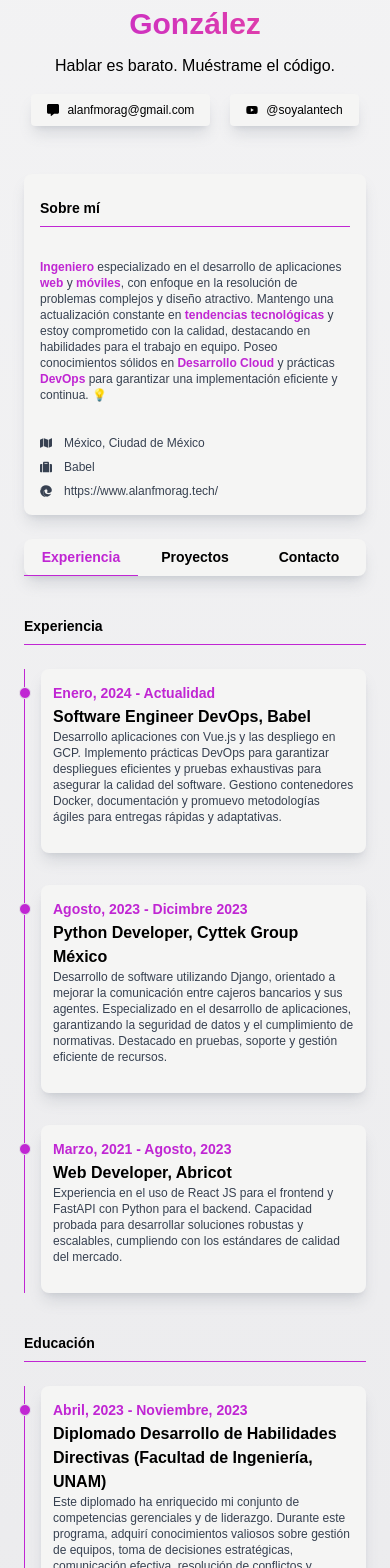
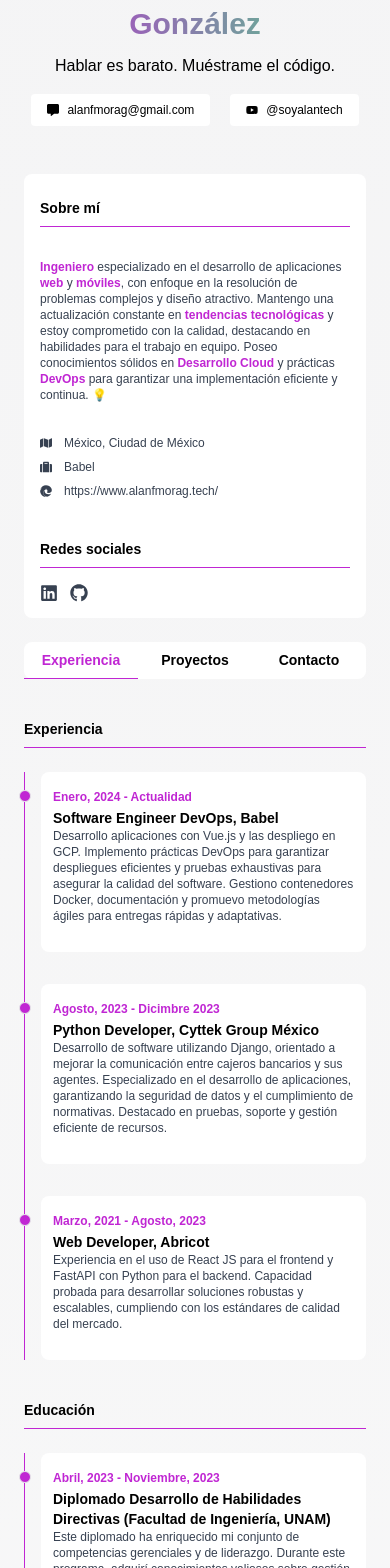
Before and after one commit to alanmgg/Devfolio-React, a React (Vite) app: page / in a window 390 px wide. Shown: the part 432-2000 px from the top of the page. Built offline with nearby package versions, Linux system fonts and the light colour scheme.

Commit message:
:ballot_box_with_check: Contact completed

```diff
--- a/src/App.jsx
+++ b/src/App.jsx
@@ -5,6 +5,7 @@ import CardInfo from "./components/CardInfo";
 import ButtonSelect from "./components/ButtonSelect";
 import Experience from "./views/Experience";
 import BentoGridProjects from "./components/BentoGridProjects";
+import Contact from "./components/Contact";
 import Footer from "./components/Footer";
 
 function App() {
@@ -16,7 +17,7 @@ function App() {
 
   return (
     <>
-      <div className="w-full h-full bg-gradient-to-t from-zinc-200 dark:from-gray-800 to-zinc-100 dark:to-gray-900">
+      <div className="w-full h-full bg-gradient-to-t from-zinc-50 dark:from-gray-800 to-zinc-100 dark:to-gray-900">
         <div className="flex flex-col font-open-sans">
           <ButtonTheme />
 
@@ -34,6 +35,7 @@ function App() {
 
               {viewTab === "experience" ? <Experience /> : null}
               {viewTab === "projects" ? <BentoGridProjects /> : null}
+              {viewTab === "contact" ? <Contact /> : null}
             </div>
           </div>
 
--- a/src/components/BentoGridProjects.jsx
+++ b/src/components/BentoGridProjects.jsx
@@ -21,7 +21,7 @@ function BentoGridProjects() {
                 className="break-inside-avoid-column mb-5 xl:mb-5 cursor-pointer transform transition duration-100 hover:scale-105"
                 key={item.name}
               >
-                <div className="bg-stone-100 dark:bg-gray-900 rounded-lg shadow-lg shadow-gray-500/20 dark:shadow-gray-200/20">
+                <div className="bg-white dark:bg-gray-900 rounded-lg">
                   <LazyLoadImage
                     src={"/projects/" + item.image}
                     alt={item.name}
--- a/src/components/ButtonInfo.jsx
+++ b/src/components/ButtonInfo.jsx
@@ -6,7 +6,7 @@ function ButtonInfo() {
     <>
       <div className="flex flex-row lg:text-center">
         <a
-          className="mt-4 py-2 px-4 transform transition duration-100 hover:scale-105 shadow-lg shadow-gray-500/20 dark:shadow-gray-200/20 bg-stone-100 hover:bg-stone-200 dark:bg-gray-900 dark:hover:bg-gray-800 dark:text-white flex flex-row items-center rounded cursor-pointer"
+          className="mt-4 py-2 px-4 transform transition duration-100 hover:scale-105 bg-white hover:bg-fuchsia-100 dark:bg-gray-900 dark:hover:bg-gray-800 dark:text-white flex flex-row items-center rounded cursor-pointer"
           href="mailto:alanfmorag@gmail.com"
         >
           <FaCommentAlt className="mr-2 text-xs" />{" "}
@@ -14,7 +14,7 @@ function ButtonInfo() {
         </a>
 
         <a
-          className="mt-4 ml-5 py-2 px-4 transform transition duration-100 hover:scale-105 shadow-lg shadow-gray-500/20 dark:shadow-gray-200/20 bg-stone-100 hover:bg-stone-200 dark:bg-gray-900 dark:hover:bg-gray-800 dark:text-white flex flex-row items-center rounded cursor-pointer"
+          className="mt-4 ml-5 py-2 px-4 transform transition duration-100 hover:scale-105 bg-white hover:bg-fuchsia-100 dark:bg-gray-900 dark:hover:bg-gray-800 dark:text-white flex flex-row items-center rounded cursor-pointer"
           href="https://www.youtube.com/@soyalantech"
         >
           <FaYoutube className="mr-2 text-xs" />{" "}
--- a/src/components/ButtonSelect.jsx
+++ b/src/components/ButtonSelect.jsx
@@ -17,15 +17,15 @@ function ButtonSelect({ onSelectViewTab }) {
 
   return (
     <>
-      <div class="bg-stone-100 rounded-lg shadow-lg shadow-gray-500/20 dark:shadow-gray-200/20 dark:bg-gray-900">
+      <div class="bg-white rounded-lg dark:bg-gray-900">
         <div className="flex flex-row">
           {tabs !== null
             ? tabs.map((item) => (
                 <div
                   className={
                     item.field === selected
-                      ? "w-1/3 text-center hover:bg-stone-200 dark:hover:bg-gray-800 cursor-pointer border-b border-fuchsia-600 dark:border-lime-400"
-                      : "w-1/3 text-center hover:bg-stone-200 dark:hover:bg-gray-800 cursor-pointer"
+                      ? "w-1/3 text-center hover:bg-fuchsia-100 dark:hover:bg-gray-800 cursor-pointer border-b border-fuchsia-600 dark:border-lime-400"
+                      : "w-1/3 text-center hover:bg-fuchsia-100 dark:hover:bg-gray-800 cursor-pointer"
                   }
                   onClick={() => setSelected(item.field)}
                 >
--- a/src/components/CardInfo.jsx
+++ b/src/components/CardInfo.jsx
@@ -1,12 +1,18 @@
 import React from "react";
-import { FaMap, FaSuitcase, FaEdge } from "react-icons/fa";
+import {
+  FaMap,
+  FaSuitcase,
+  FaEdge,
+  FaLinkedin,
+  FaGithub
+} from "react-icons/fa";
 import SpanColor from "./SpanColor";
 
 function CardInfo() {
   return (
     <>
       <div className="font-open-sans flex xl:flex-col items-center">
-        <div className="p-4 bg-stone-100 rounded-lg shadow-lg shadow-gray-500/20 dark:shadow-gray-200/20 dark:bg-gray-900">
+        <div className="p-4 bg-white rounded-lg dark:bg-gray-900">
           <h5 className="font-bold text-lg sm:text-sm dark:text-white border-b border-fuchsia-600 dark:border-lime-400 py-2">
             Sobre mí
           </h5>
@@ -54,6 +60,20 @@ function CardInfo() {
               </a>
             </div>
           </div>
+
+          <h5 className="font-bold text-lg sm:text-sm dark:text-white border-b border-fuchsia-600 dark:border-lime-400 py-2 mt-8">
+            Redes sociales
+          </h5>
+
+          <div className="flex flex-row mt-4">
+            <a href="https://www.linkedin.com/in/alanmgg/" className="mr-3">
+              <FaLinkedin className="text-2xl sm:text-lg text-gray-700 dark:text-gray-300" />
+            </a>
+
+            <a href="https://github.com/alanmgg" className="mr-3">
+              <FaGithub className="text-2xl sm:text-lg text-gray-700 dark:text-gray-300" />
+            </a>
+          </div>
         </div>
       </div>
     </>
--- a/src/components/CardTechnologies.jsx
+++ b/src/components/CardTechnologies.jsx
@@ -26,7 +26,7 @@ function CardTechnologies() {
                   className="mb-3 cursor-pointer transform transition duration-100 hover:scale-105"
                   key={item.name}
                 >
-                  <div className="bg-stone-100 dark:bg-gray-900 rounded-lg shadow-lg shadow-gray-500/20 dark:shadow-gray-200/20 flex items-center px-5 h-12">
+                  <div className="bg-white dark:bg-gray-900 rounded-lg flex items-center px-5 h-12">
                     <LazyLoadImage
                       src={"/img/technologies/" + item.image}
                       alt={item.name}
--- /dev/null
+++ b/src/components/Contact.jsx
@@ -0,0 +1,86 @@
+import React from "react";
+
+function Information() {
+  return (
+    <>
+      <div className="font-open-sans mt-8">
+        <div className="p-4 bg-white rounded-lg dark:bg-gray-900">
+          <h5 className="font-bold text-lg sm:text-sm dark:text-white border-b border-fuchsia-600 dark:border-lime-400 py-2 mb-4">
+            Trabajemos juntos
+          </h5>
+
+          <div className="mb-2">
+            <label
+              for="name"
+              class="block mb-2 text-sm sm:text-xs font-medium dark:text-white"
+            >
+              Nombre
+            </label>
+            <input
+              type="text"
+              id="name"
+              class="bg-stone-50 border border-stone-300 text-sm sm:text-xs rounded-lg focus:ring-fuchsia-600 focus:border-fuchsia-600 block w-full p-2.5 dark:bg-gray-800 dark:border-gray-800 dark:placeholder-gray-400 dark:text-white dark:focus:ring-lime-400 dark:focus:border-lime-400"
+              placeholder="John Doe"
+              required
+            />
+          </div>
+
+          <div className="mb-2">
+            <label
+              for="email"
+              class="block mb-2 text-sm sm:text-xs font-medium dark:text-white"
+            >
+              Correo
+            </label>
+            <input
+              type="email"
+              id="email"
+              class="bg-stone-50 border border-stone-300 text-sm sm:text-xs rounded-lg focus:ring-fuchsia-600 focus:border-fuchsia-600 block w-full p-2.5 dark:bg-gray-800 dark:border-gray-800 dark:placeholder-gray-400 dark:text-white dark:focus:ring-lime-400 dark:focus:border-lime-400"
+              placeholder="jhondoe@mail.com"
+              required
+            />
+          </div>
+
+          <div className="mb-2">
+            <label
+              for="subject"
+              class="block mb-2 text-sm sm:text-xs font-medium dark:text-white"
+            >
+              Asunto
+            </label>
+            <input
+              type="text"
+              id="subject"
+              class="bg-stone-50 border border-stone-300 text-sm sm:text-xs rounded-lg focus:ring-fuchsia-600 focus:border-fuchsia-600 block w-full p-2.5 dark:bg-gray-800 dark:border-gray-800 dark:placeholder-gray-400 dark:text-white dark:focus:ring-lime-400 dark:focus:border-lime-400"
+              placeholder="Subject"
+              required
+            />
+          </div>
+
+          <div className="mb-4">
+            <label
+              for="message"
+              class="block mb-2 text-sm sm:text-xs font-medium dark:text-white"
+            >
+              Mensaje
+            </label>
+            <textarea
+              type="text"
+              id="message"
+              rows="4"
+              class="bg-stone-50 border border-stone-300 text-sm sm:text-xs rounded-lg focus:ring-fuchsia-600 focus:border-fuchsia-600 block w-full p-2.5 dark:bg-gray-800 dark:border-gray-800 dark:placeholder-gray-400 dark:text-white dark:focus:ring-lime-400 dark:focus:border-lime-400"
+              placeholder="Message"
+              required
+            />
+          </div>
+
+          <button className="w-full py-2 rounded-lg bg-fuchsia-600 dark:bg-lime-400 text-white dark:text-gray-900 font-bold">
+            Enviar
+          </button>
+        </div>
+      </div>
+    </>
+  );
+}
+
+export default Information;
--- a/src/components/Header.jsx
+++ b/src/components/Header.jsx
@@ -22,7 +22,7 @@ function Header() {
             Ingeniero en computación - Software Engineer DevOps
           </p>
 
-          <h1 className="font-bold text-3xl sm:text-3xl bg-gradient-to-r from-fuchsia-600 dark:from-lime-400 to-pink-500 dark:to-lime-500 bg-clip-text text-transparent">
+          <h1 className="font-bold text-3xl sm:text-3xl bg-gradient-to-r from-fuchsia-600 dark:from-lime-400 to-green-400 dark:to-orange-300 bg-clip-text text-transparent">
             Alan Francisco Mora González
           </h1>
 
--- a/src/components/TimelineEducation.jsx
+++ b/src/components/TimelineEducation.jsx
@@ -20,14 +20,14 @@ function TimelineEducation() {
         <ol class="relative border-s border-fuchsia-600 dark:border-lime-400">
           {education !== null
             ? education.map((item) => (
-                <li class="bg-stone-100 rounded-lg shadow-lg shadow-gray-500/20 dark:shadow-gray-200/20 dark:bg-gray-900 mb-8 ms-4 p-3">
+                <li class="bg-white rounded-lg dark:bg-gray-900 mb-8 ms-4 p-3">
                   <div class="absolute w-3 h-3 bg-fuchsia-600 rounded-full mt-1.5 -start-1.5 border border-zinc-200 dark:border-gray-900 dark:bg-lime-400"></div>
 
-                  <time class="mb-1 text-sm font-bold leading-none text-fuchsia-600 dark:text-lime-400">
+                  <time class="mb-1 text-sm sm:text-xs font-bold leading-none text-fuchsia-600 dark:text-lime-400">
                     {item.date}
                   </time>
 
-                  <h3 class="text-base font-semibold dark:text-white">
+                  <h3 class="text-base sm:text-sm font-semibold dark:text-white">
                     {item.grade}
                   </h3>
 
--- a/src/components/TimelineExperiencie.jsx
+++ b/src/components/TimelineExperiencie.jsx
@@ -20,14 +20,14 @@ function TimelineExperiencie() {
         <ol class="relative border-s border-fuchsia-600 dark:border-lime-400">
           {experience !== null
             ? experience.map((item) => (
-                <li class="bg-stone-100 rounded-lg shadow-lg shadow-gray-500/20 dark:shadow-gray-200/20 dark:bg-gray-900 mb-8 ms-4 p-3">
+                <li class="bg-white rounded-lg dark:bg-gray-900 mb-8 ms-4 p-3">
                   <div class="absolute w-3 h-3 bg-fuchsia-600 rounded-full mt-1.5 -start-1.5 border border-zinc-200 dark:border-gray-900 dark:bg-lime-400"></div>
 
-                  <time class="mb-1 text-sm font-bold leading-none text-fuchsia-600 dark:text-lime-400">
+                  <time class="mb-1 text-sm sm:text-xs font-bold leading-none text-fuchsia-600 dark:text-lime-400">
                     {item.date}
                   </time>
 
-                  <h3 class="text-base font-semibold dark:text-white">
+                  <h3 class="text-base sm:text-sm font-semibold dark:text-white">
                     {item.position}
                   </h3>
 
```
